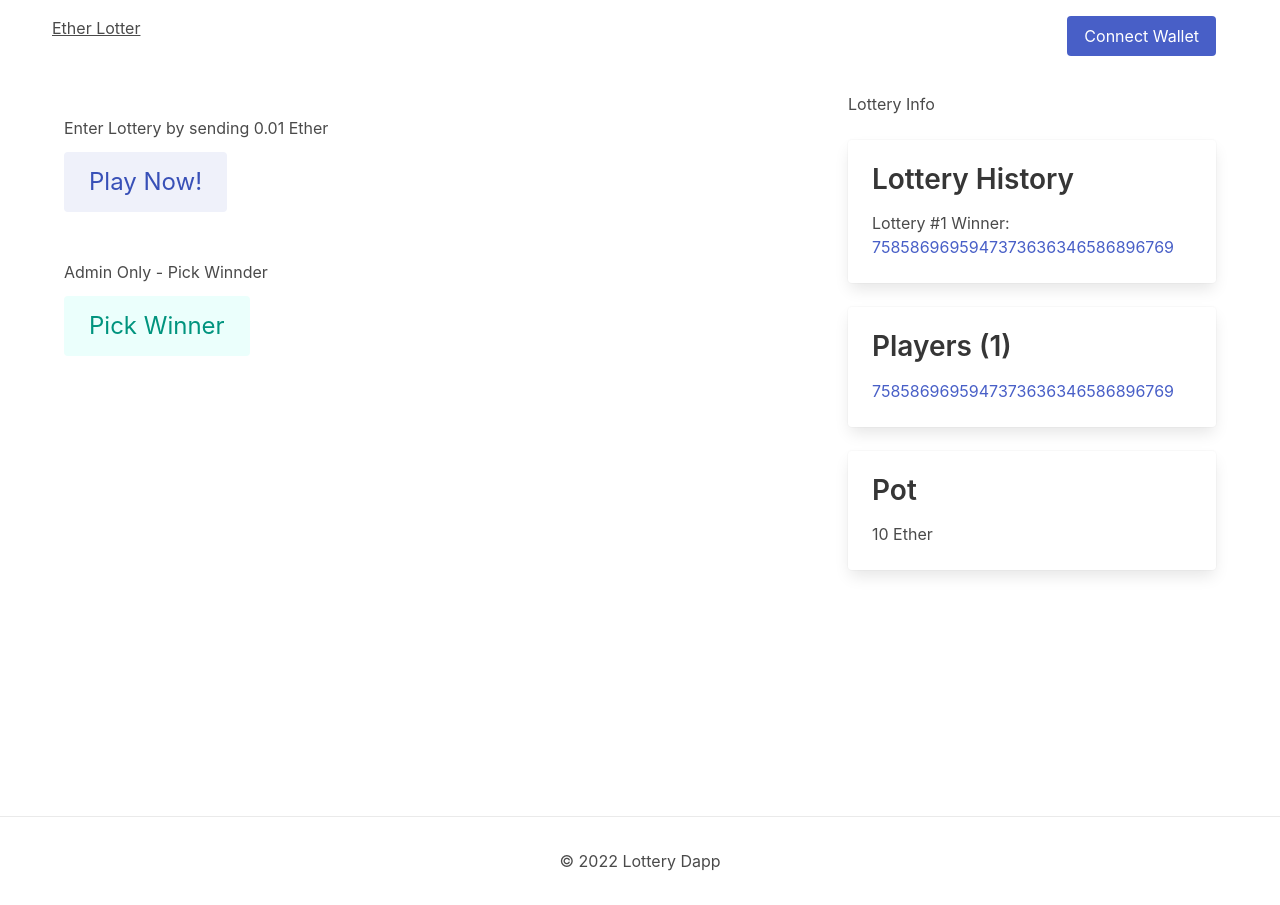
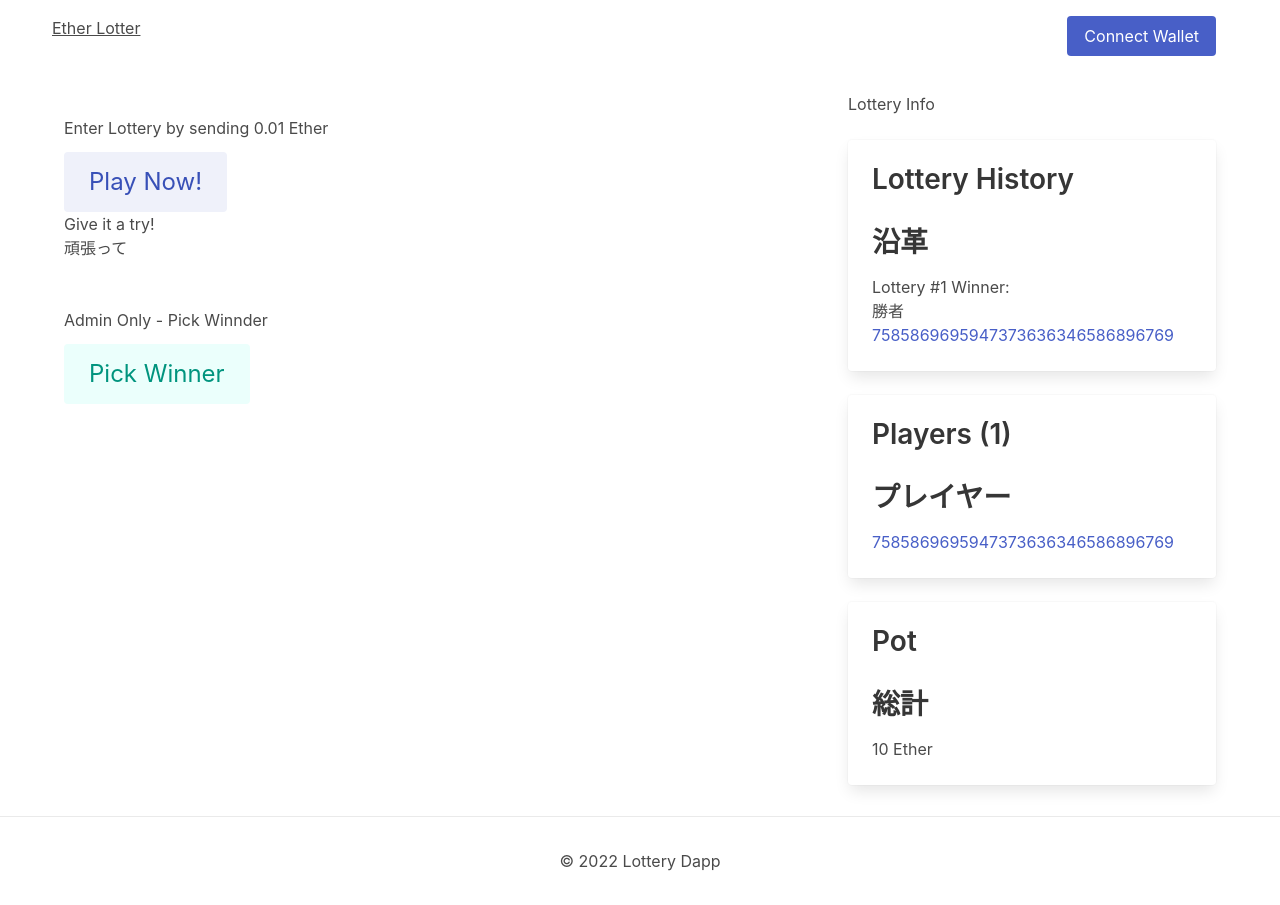
Before and after one commit to SJuras/Web3-Lottery, a Next.js app in the folder lottery-dapp/: page /lotterypage in a window 1280 px wide. Built offline with nearby package versions, Linux system fonts and the light colour scheme.

Commit message:
v1.1.8 languages writtings added.

```diff
--- a/lottery-dapp/pages/index.js
+++ b/lottery-dapp/pages/index.js
@@ -55,6 +55,8 @@ export default function Home() {
             </div>
             <div className="w-full md:w-1/2">
               <h4>Right</h4>
+              <h4>Good Luck!</h4>
+              <h4>幸運を祈る</h4>
             </div>
           </div>
         </div>
--- a/lottery-dapp/pages/lotterypage.js
+++ b/lottery-dapp/pages/lotterypage.js
@@ -39,6 +39,8 @@ export default function Home() {
                   <button className="button is-link is-large is-light mt-3">
                     Play Now!
                   </button>
+                  <h4>Give it a try!</h4>
+                  <h4>頑張って</h4>
                 </section>
                 <section className="mt-6">
                   <p>Admin Only - Pick Winnder</p>
@@ -54,8 +56,10 @@ export default function Home() {
                     <div className="card-content">
                       <div className="content">
                         <h2>Lottery History</h2>
+                        <h2>沿革</h2>
                         <div className="history-entry">
                           <div>Lottery #1 Winner: </div>
+                          <div>勝者</div>
                           <div>
                             <a href="" target="_blank">7585869695947373636346586896769</a>
                           </div>
@@ -69,6 +73,7 @@ export default function Home() {
                     <div className="card-content">
                       <div className="content">
                         <h2>Players (1)</h2>
+                        <h2>プレイヤー</h2>
                         <div>
                           <a href="" target="_blank">7585869695947373636346586896769</a>
                         </div>
@@ -81,6 +86,7 @@ export default function Home() {
                     <div className="card-content">
                       <div className="content">
                         <h2>Pot</h2>
+                        <h2>総計</h2>
                         <p>10 Ether</p>
                       </div>
                     </div>
```
